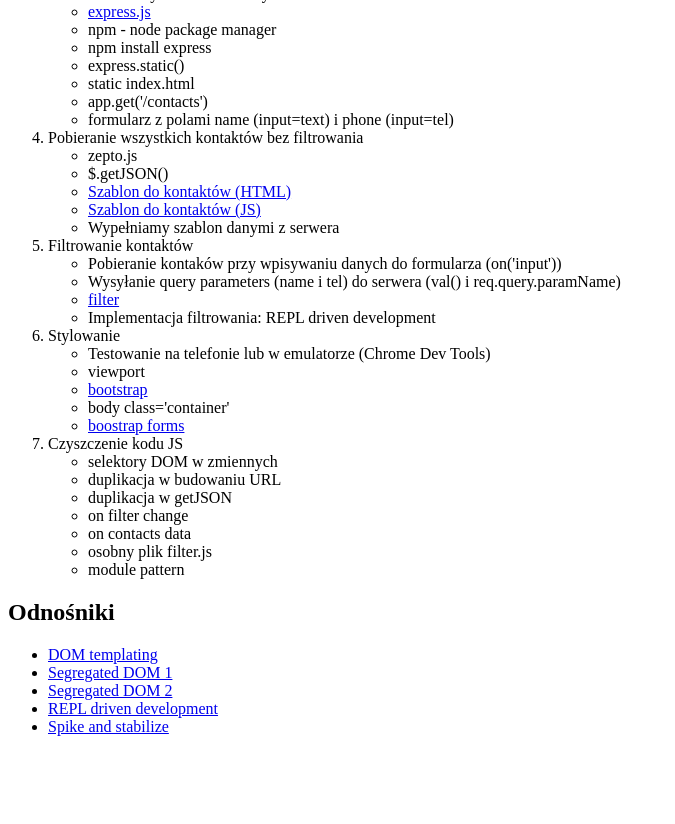
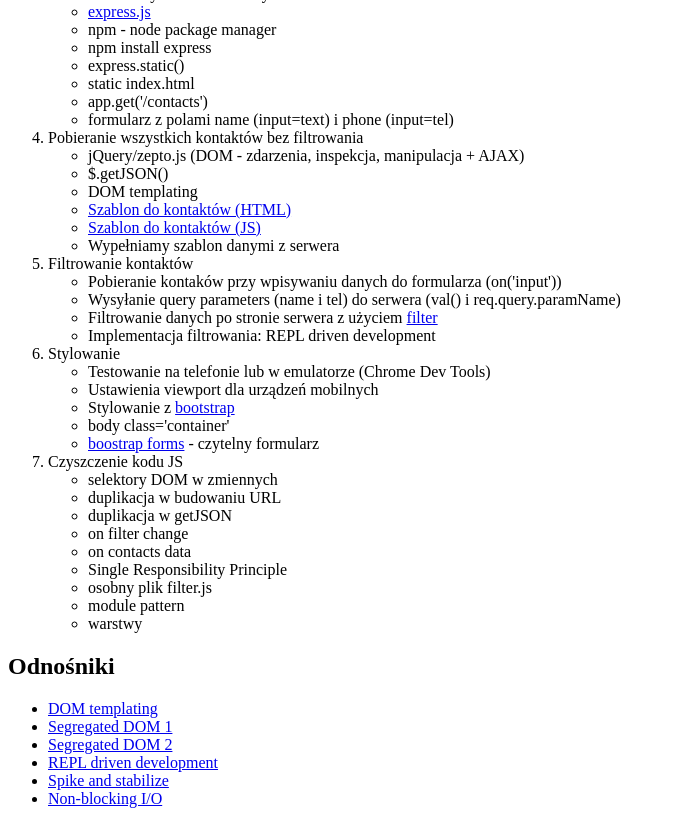
Before and after one commit to kwasniew/mobileweblab, a plain HTML site: page index.html in a window 1280 px wide. Shown: the part 414-1238 px from the top of the page, without its empty margins (0-675 px from the left). Before the commit the page ends 1166 px from the top, so only its background shows below. Drawn offline with Linux system fonts and the light colour scheme.

Commit message:
Update index.html

```diff
--- a/index.html
+++ b/index.html
@@ -11,9 +11,9 @@
         <ol>
             <li>Hello node.js
                 <ul>
-                    <li>Instalacja node.js</li>
+                    <li><a href="http://nodejs.org/download/">Instalacja node.js</a></li>
                     <li>Tworzymy plik app.js</li>
-                    <li><a href="http://howtonode.org/hello-node">Hello world</a></li>
+                    <li><a href="http://nodejs.org/">Hello world</a></li>
                     <li>Omówienie kodu programu</li>
                     <li>node app.js</li>
                     <li>Sprawdzamy <a href="http://localhost:8000/">localhost</a></li>
@@ -41,8 +41,9 @@
             </li>
             <li>Pobieranie wszystkich kontaktów bez filtrowania
                 <ul>
-                    <li>zepto.js</li>
+                    <li>jQuery/zepto.js (DOM - zdarzenia, inspekcja, manipulacja + AJAX)</li>
                     <li>$.getJSON()</li>
+                    <li>DOM templating</li>
                     <li><a href="http://kwasniew.github.io/mobileweblab/template.html">Szablon do kontaktów (HTML)</a></li>
                     <li><a href="http://kwasniew.github.io/mobileweblab/template.js">Szablon do kontaktów (JS)</a></li>
                     <li>Wypełniamy szablon danymi z serwera</li>
@@ -52,17 +53,17 @@
                 <ul>
                     <li>Pobieranie kontaków przy wpisywaniu danych do formularza (on('input'))</li>
                     <li>Wysyłanie query parameters (name i tel) do serwera (val() i req.query.paramName)</li>
-                    <li><a href="https://developer.mozilla.org/en-US/docs/Web/JavaScript/Reference/Global_Objects/Array/filter">filter</a></li>
+                    <li>Filtrowanie danych po stronie serwera z użyciem <a href="https://developer.mozilla.org/en-US/docs/Web/JavaScript/Reference/Global_Objects/Array/filter">filter</a></li>
                     <li>Implementacja filtrowania: REPL driven development</li>
                 </ul>
             </li>
             <li>Stylowanie
                 <ul>
                     <li>Testowanie na telefonie lub w emulatorze (Chrome Dev Tools)</li>
-                    <li>viewport</li>
-                    <li><a href="http://getbootstrap.com/">bootstrap</a></li>
+                    <li>Ustawienia viewport dla urządzeń mobilnych</li>
+                    <li>Stylowanie z <a href="http://getbootstrap.com/">bootstrap</a></li>
                     <li>body class='container'</li>
-                    <li><a href="http://getbootstrap.com/css/#forms">boostrap forms</a></li>
+                    <li><a href="http://getbootstrap.com/css/#forms">boostrap forms</a> - czytelny formularz</li>
                 </ul>
             </li>
             <li>Czyszczenie kodu JS
@@ -72,8 +73,10 @@
                     <li>duplikacja w getJSON</li>
                     <li>on filter change</li>
                     <li>on contacts data</li>
+                    <li>Single Responsibility Principle</li>
                     <li>osobny plik filter.js</li>
                     <li>module pattern</li>
+                    <li>warstwy</li>
                 </ul>
             </li>
         </ol>
@@ -85,6 +88,7 @@
             <li><a href="http://programming.oreilly.com/2014/01/keeping-jquery-in-check.html">Segregated DOM 2</a></li>
             <li><a href="http://blog.jayfields.com/2014/01/repl-driven-development.html">REPL driven development</a></li>
             <li><a href="http://lizkeogh.com/2012/06/24/beyond-test-driven-development/">Spike and stabilize</a></li>
+            <li><a href="http://code.danyork.com/2011/01/25/node-js-doctors-offices-and-fast-food-restaurants-understanding-event-driven-programming/">Non-blocking I/O</a></li>
         </ul>
     </body>
 </html>
```
